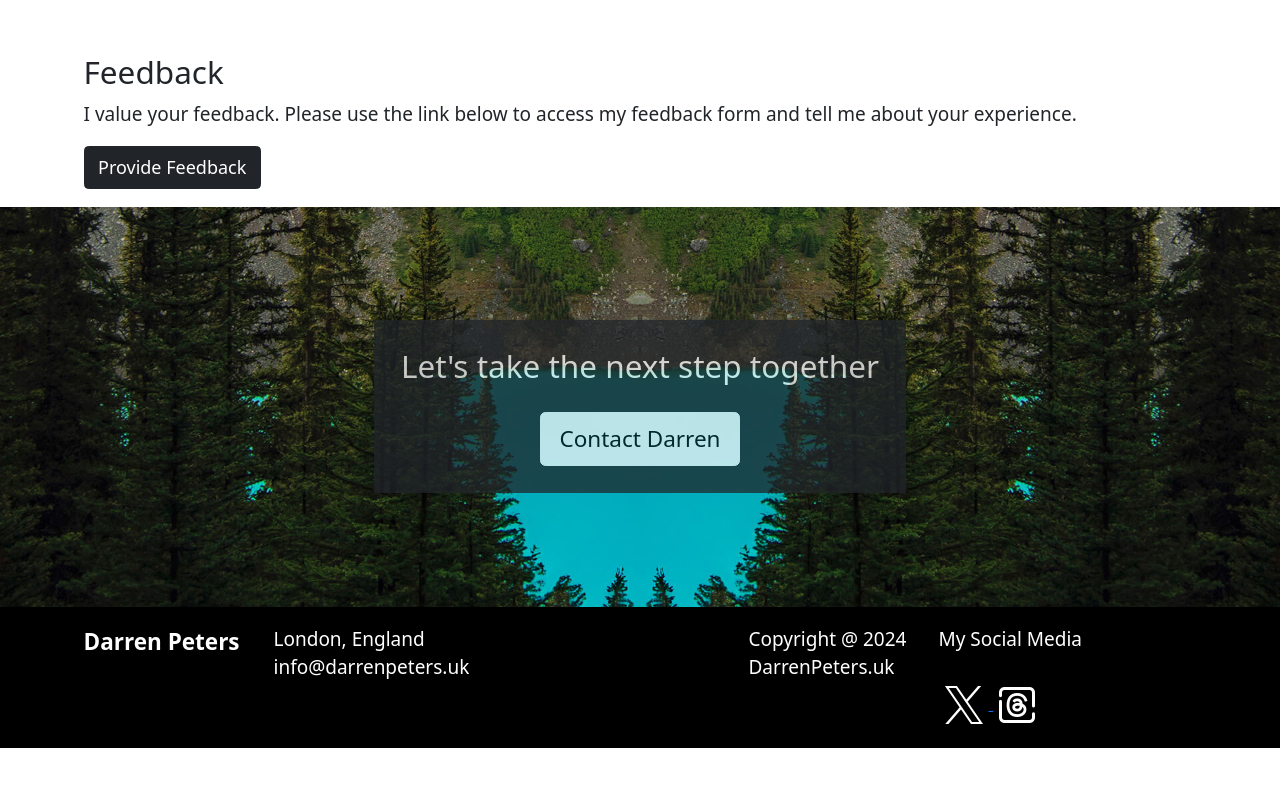
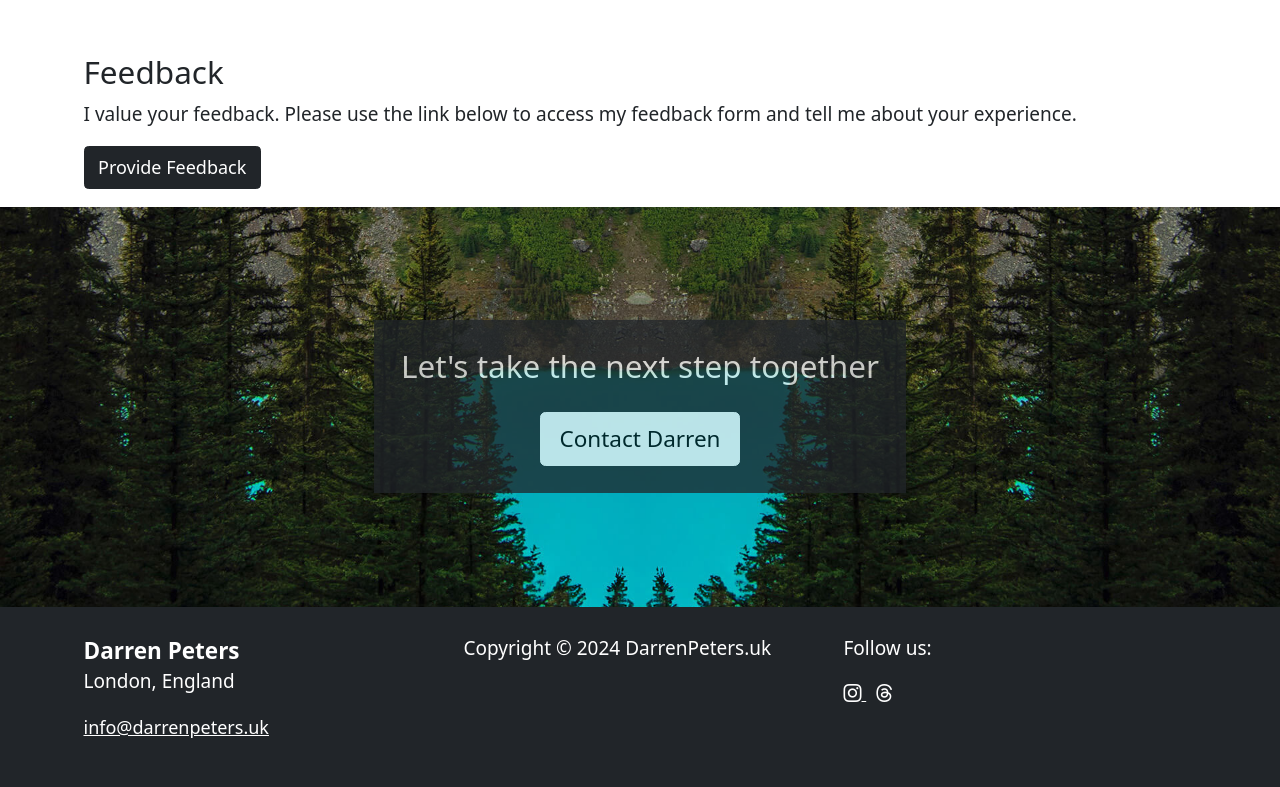
Before and after one commit to marklkm/darrentest, a plain HTML site: page index.html in a window 1280 px wide. Shown: the part 7145-7932 px from the top of the page. Before the commit the page ends 7893 px from the top, so only its background shows below. Drawn offline with nearby package versions, Linux system fonts and the light colour scheme.

Commit message:
updated footer

```diff
--- a/index.html
+++ b/index.html
@@ -1180,53 +1180,46 @@
 
     <!-- Footer -->
 
-    <footer
-      class="text-center text-lg-start py-3"
-      style="background-color: black; color: white; width: 100%"
-    >
+    <footer class="bg-dark text-white text-center text-lg-start py-3">
       <div class="container">
         <!-- Grid container -->
         <div class="row">
-          <!-- Grid column for logo -->
-          <div class="col-lg-2 col-md-12 mb-4 mb-md-0">
-            <a class="navbar-brand" href="#">
-              <span class="text-white" style="font-size: 1em; font-weight: bold;">Darren Peters</span>
-            </a>
+          <!-- Grid column for logo and contact -->
+          <div class="col-lg-4 col-md-6 mb-4">
+            <div class="py-2">
+              <a class="navbar-brand text-white" href="#" aria-label="Homepage">
+                <strong>Darren Peters</strong>
+              </a>
+              <p>London, England</p>
+              <a href="mailto:info@darrenpeters.uk" class="text-reset" style="text-decoration: underline;">
+                info@darrenpeters.uk
+              </a>
+            </div>
           </div>
-          <!-- Grid column for address -->
-          <div class="col-lg-5 col-md-12 mb-4 mb-md-0">
 
-            <p>
-              London, England<br />
+          <!-- Grid column for copyright -->
+          <div class="col-lg-4 col-md-6 mb-4">
+            <div class="py-2">
+              <p>Copyright © 2024 DarrenPeters.uk</p>
+            </div>
+          </div>
 
-              <a
-                href="mailto:info@darrenpeters.uk"
-                class="text-white"
-                style="text-decoration: none"
-                >info@darrenpeters.uk</a
-              >
-            </p>
-          </div>
-          <!-- Grid column for copyright text -->
-          <div class="col-lg-2 col-md-12 mb-4 mb-md-0">
-            <p>Copyright @ 2024 DarrenPeters.uk</p>
-          </div>
-          <!-- Grid column for social media -->
-          <div class="col-lg-3 col-md-12 mb-4 mb-md-0">
-            <p class="text-normal mb-4">My Social Media</p>
-            <!-- Image -->
-            <a href="https://www.instagram.com/darren_peters369/" target="_blank">
-
-            <img src="images/twitter.png" alt="X social icon" class="img-fluid" />
-            </a>
-            <a href="https://www.threads.net/@darren_peters369" target="_blank">
-              <img src="images/threads.png" alt="Threads social icon" class="img-fluid" />
-            </a>
+          <!-- Grid column for social media links -->
+          <div class="col-lg-4 col-md-12 mb-4">
+            <div class="py-2">
+              <p>Follow us:</p>
+              <a href="https://www.instagram.com/darren_peters369/" class="text-white me-2" target="_blank" aria-label="Instagram">
+                <i class="bi bi-instagram"></i>
+              </a>
+              <a href="https://www.threads.net/@darren_peters369" class="text-white" target="_blank" aria-label="Threads">
+                <i class="bi bi-threads"></i>
+              </a>
+            </div>
           </div>
         </div>
-        <!-- Grid container -->
       </div>
     </footer>
+
 
 
     <button id="backToTopBtn" onclick="window.scrollTo({ top: 0, behavior: 'smooth' });" class="btn btn-primary position-fixed bottom-0 end-0 m-3" aria-label="Back to Top">
```
